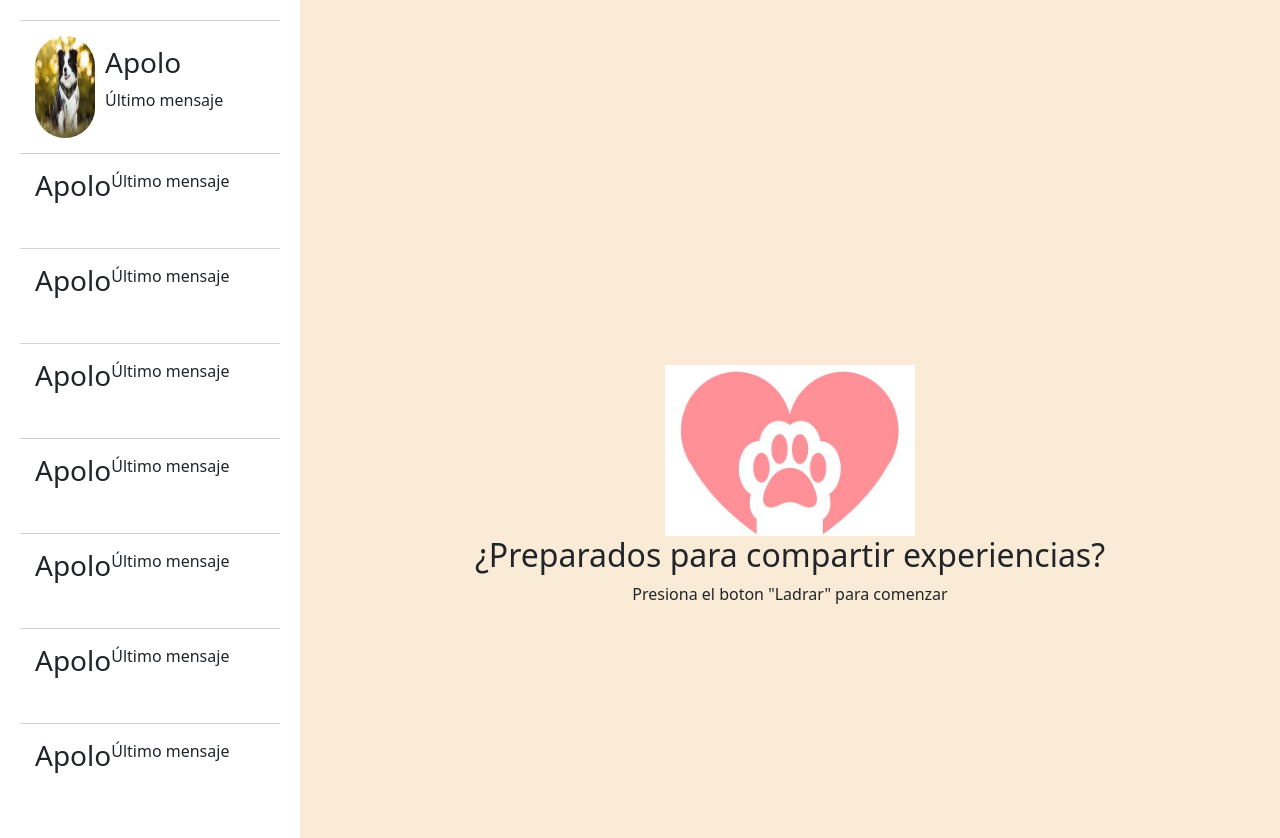
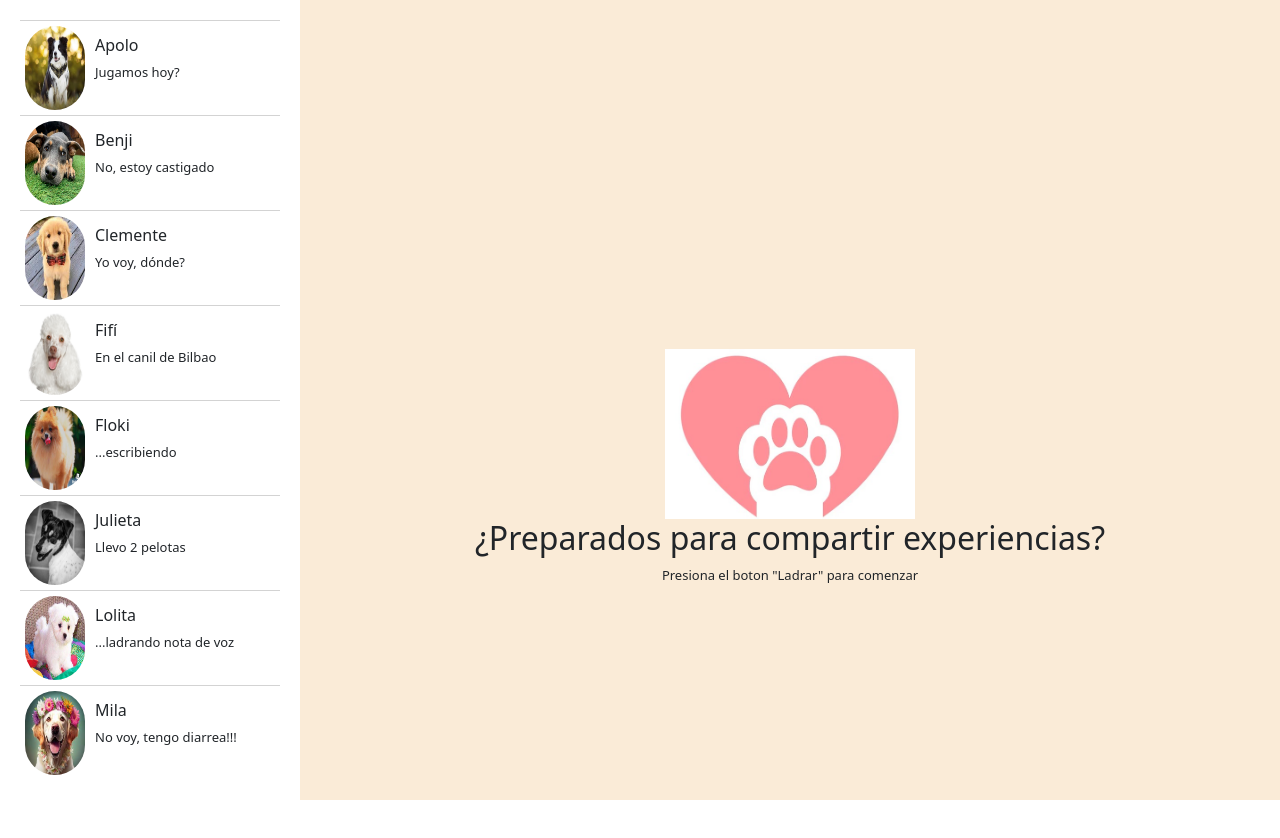
Before and after one commit to gfielstedt/Servicio-de-Mensajeria, a plain HTML site: page index.html in a window 1280 px wide. After the commit the page ends 800 px from the top, so only its background shows below. Drawn offline with nearby package versions, Linux system fonts and the light colour scheme.

Commit message:
contact ok

```diff
--- a/assets/css/style.css
+++ b/assets/css/style.css
@@ -38,6 +38,9 @@ main {
   margin: 0;
   padding: 0;
 }
+p{
+  font-size:small;
+}
 main {
   display: flex;
 }
@@ -64,7 +67,7 @@ main {
   min-height: 95px;
   border-top: solid 1px;
   border-color: lightgray;
-  padding: 15px;
+  padding: 5px;
 }
 .contactos .contacto img {
   width: 60px;
--- a/index.html
+++ b/index.html
@@ -21,39 +21,60 @@
             <div class="contacto">
                 <img src="./assets/img/apolo.jpg" alt="">
                 <div class="info">
-                    <h3>Apolo</h3>
-                    <p>Último mensaje</p>
+                    <h6>Apolo</h6>
+                    <p>Jugamos hoy?</p>
                 </div>
-
             </div>
             <div class="contacto">
-                <h3>Apolo</h3>
-                <p>Último mensaje</p>
+                <img src="./assets/img/benji.jpg" alt="">
+                <div class="info">
+                    <h6>Benji</h6>
+                    <p>No, estoy castigado</p>
+                </div>
             </div>
             <div class="contacto">
-                <h3>Apolo</h3>
-                <p>Último mensaje</p>
+                <img src="./assets/img/clemente.jpg" alt="">
+                <div class="info">
+                    <h6>Clemente</h6>
+                    <p>Yo voy, dónde?</p>
+                </div>
             </div>
             <div class="contacto">
-                <h3>Apolo</h3>
-                <p>Último mensaje</p>
+                <img src="./assets/img/fifi.jpg" alt="">
+                <div class="info">
+                    <h6>Fifí</h6>
+                    <p>En el canil de Bilbao</p>
+                </div>
             </div>
             <div class="contacto">
-                <h3>Apolo</h3>
-                <p>Último mensaje</p>
+                <img src="./assets/img/floki.jpg" alt="">
+                <div class="info">
+                    <h6>Floki</h6>
+                    <p>...escribiendo</p>
+                </div>
             </div>
             <div class="contacto">
-                <h3>Apolo</h3>
-                <p>Último mensaje</p>
+                <img src="./assets/img/julieta.jpg" alt="">
+                <div class="info">
+                    <h6>Julieta</h6>
+                    <p>Llevo 2 pelotas</p>
+                </div>
             </div>
             <div class="contacto">
-                <h3>Apolo</h3>
-                <p>Último mensaje</p>
+                <img src="./assets/img/lolita.jpg" alt="">
+                <div class="info">
+                    <h6>Lolita</h6>
+                    <p>...ladrando nota de voz</p>
+                </div>
             </div>
             <div class="contacto">
-                <h3>Apolo</h3>
-                <p>Último mensaje</p>
+                <img src="./assets/img/mila.jpg" alt="">
+                <div class="info">
+                    <h6>Mila</h6>
+                    <p>No voy, tengo diarrea!!!</p>
+                </div>
             </div>
+
         </section>
         <section class="principal">
             <img src="./assets/img/pata.jpg" alt="">
```
